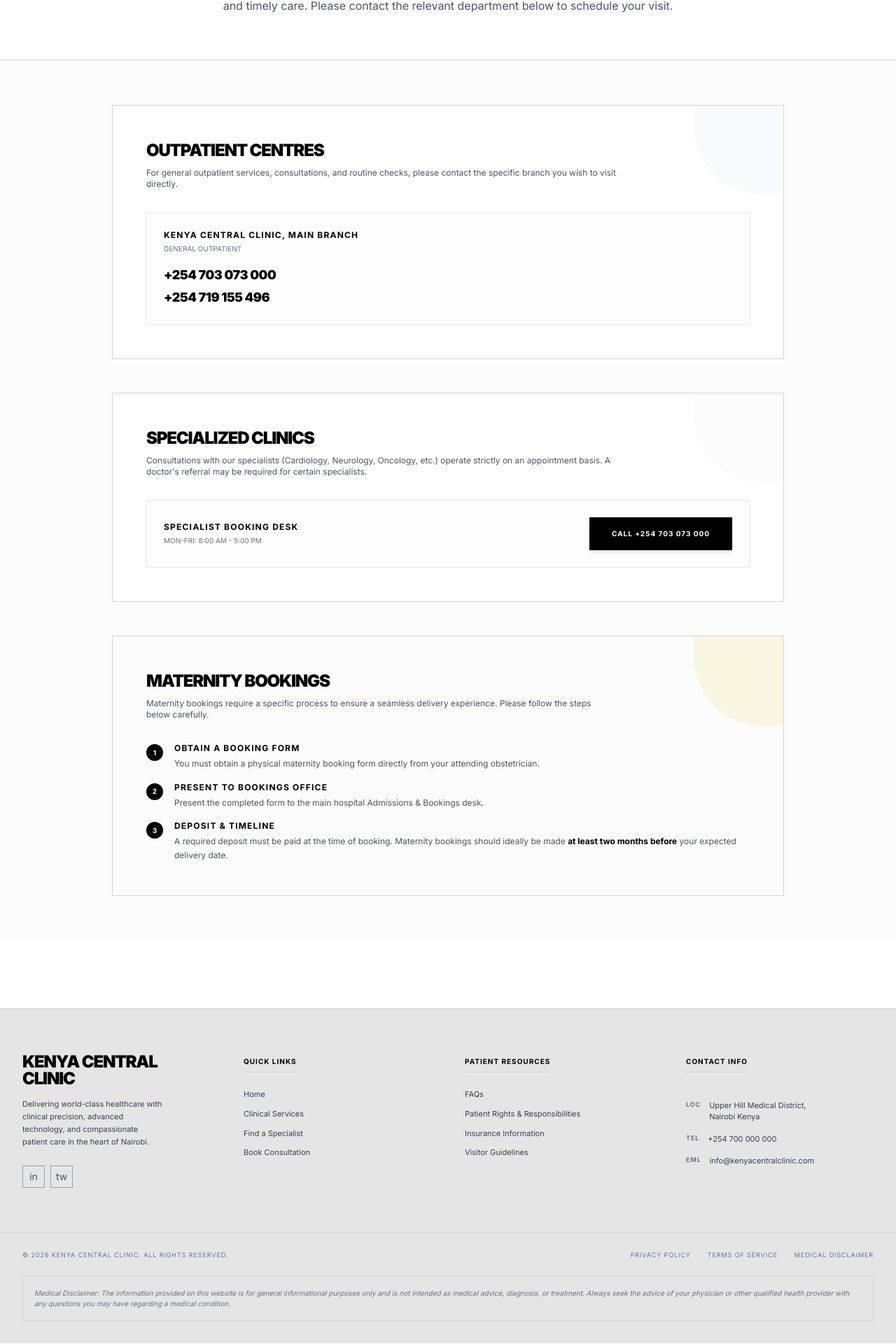
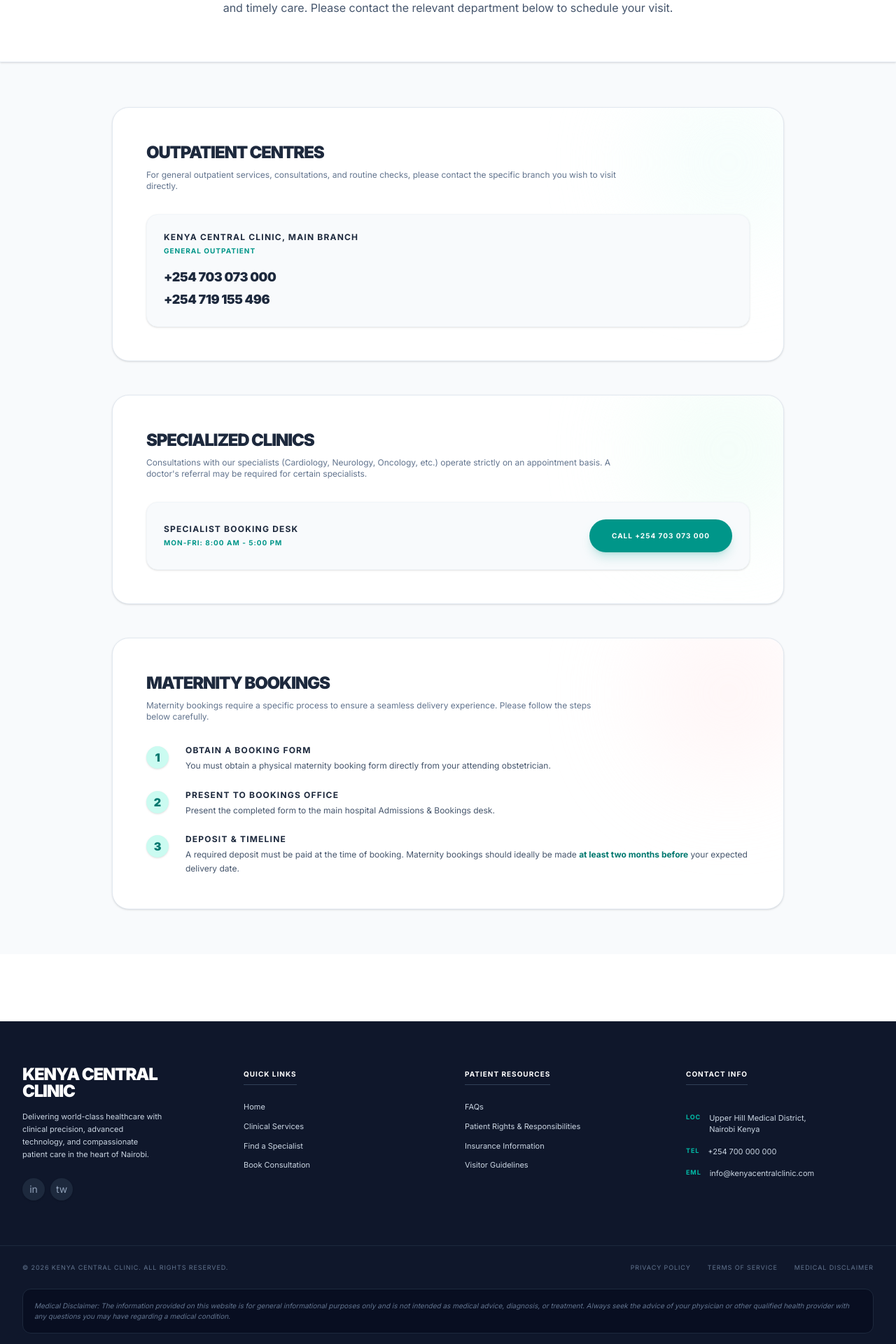
Before and after one commit to dilzde/mediroute, a Next.js app in the folder frontend/: page /book in a window 1280 px wide. Shown: the part 349-2269 px from the top of the page at 70% size. Built offline with nearby package versions, Linux system fonts and the light colour scheme.

Commit message:
Transition to soft and vibrant healthcare aesthetic

```diff
--- a/frontend/src/app/book/page.tsx
+++ b/frontend/src/app/book/page.tsx
@@ -2,13 +2,13 @@
 
 export default function BookingPage() {
   return (
-    <main className="flex-1 bg-[#fcfcfc] min-h-screen">
+    <main className="flex-1 bg-slate-50 min-h-screen">
 
       {/* Header */}
-      <div className="bg-white border-b border-gray-300 py-16 px-4 md:px-8">
+      <div className="bg-white border-b border-slate-200 py-16 px-4 md:px-8 shadow-sm">
         <div className="container mx-auto max-w-4xl text-center">
-          <h1 className="text-5xl md:text-7xl font-black tracking-tighter uppercase mb-6">Appointments</h1>
-          <p className="text-gray-600 text-sm md:text-base leading-relaxed max-w-2xl mx-auto">
+          <h1 className="text-5xl md:text-7xl font-black tracking-tighter uppercase mb-6 text-slate-800">Appointments</h1>
+          <p className="text-slate-600 text-sm md:text-base leading-relaxed max-w-2xl mx-auto">
             Kenya Central Clinic coordinates all patient appointments directly through our specialized clinics and outpatient centres to ensure you receive the most appropriate and timely care. Please contact the relevant department below to schedule your visit.
           </p>
         </div>
@@ -17,40 +17,42 @@
       <div className="container mx-auto max-w-5xl py-16 px-4 md:px-8 space-y-12">
 
         {/* Outpatient Centres */}
-        <section className="bg-white border border-gray-300 p-8 md:p-12 relative overflow-hidden">
-          <div className="absolute top-0 right-0 w-32 h-32 bg-gray-50 rounded-bl-[100px] -z-0"></div>
+        {/* Outpatient Centres */}
+        <section className="bg-white border border-slate-200 rounded-3xl shadow-sm p-8 md:p-12 relative overflow-hidden">
+          <div className="absolute top-[-50px] right-[-50px] w-64 h-64 bg-teal-50 rounded-full blur-3xl opacity-60 -z-0"></div>
           <div className="relative z-10">
-            <h2 className="text-2xl font-black tracking-tighter uppercase mb-2">Outpatient Centres</h2>
-            <p className="text-xs text-gray-600 mb-8 max-w-2xl">
+            <h2 className="text-2xl font-black tracking-tighter uppercase mb-2 text-slate-800">Outpatient Centres</h2>
+            <p className="text-xs text-slate-500 mb-8 max-w-2xl">
               For general outpatient services, consultations, and routine checks, please contact the specific branch you wish to visit directly.
             </p>
 
             <div className="grid grid-cols-1 gap-6">
-              <div className="border border-gray-200 p-6 bg-[#fdfdfd] hover:border-black transition-colors">
-                <h3 className="text-xs font-bold uppercase tracking-widest mb-1">Kenya Central Clinic, Main Branch</h3>
-                <p className="text-[10px] text-gray-500 mb-4 uppercase">General Outpatient</p>
-                <a href="tel:+254703073000" className="text-lg font-black tracking-tight text-black hover:underline block mb-1">+254 703 073 000</a>
-                <a href="tel:+254719155496" className="text-lg font-black tracking-tight text-black hover:underline">+254 719 155 496</a>
+              <div className="border border-slate-100 rounded-2xl p-6 bg-slate-50 hover:border-teal-300 transition-colors shadow-sm hover:shadow-md">
+                <h3 className="text-xs font-bold uppercase tracking-widest mb-1 text-slate-800">Kenya Central Clinic, Main Branch</h3>
+                <p className="text-[10px] text-teal-600 font-bold mb-4 uppercase tracking-widest">General Outpatient</p>
+                <a href="tel:+254703073000" className="text-lg font-black tracking-tight text-slate-800 hover:text-teal-600 transition-colors block mb-1">+254 703 073 000</a>
+                <a href="tel:+254719155496" className="text-lg font-black tracking-tight text-slate-800 hover:text-teal-600 transition-colors">+254 719 155 496</a>
               </div>
             </div>
           </div>
         </section>
 
         {/* Specialized Clinics */}
-        <section className="bg-white border border-gray-300 p-8 md:p-12 relative overflow-hidden">
-          <div className="absolute top-0 right-0 w-32 h-32 bg-[#fcfcfc] rounded-bl-[100px] -z-0"></div>
+        {/* Specialized Clinics */}
+        <section className="bg-white border border-slate-200 rounded-3xl shadow-sm p-8 md:p-12 relative overflow-hidden">
+          <div className="absolute top-[-50px] right-[-50px] w-64 h-64 bg-emerald-50 rounded-full blur-3xl opacity-60 -z-0"></div>
           <div className="relative z-10">
-            <h2 className="text-2xl font-black tracking-tighter uppercase mb-2">Specialized Clinics</h2>
-            <p className="text-xs text-gray-600 mb-8 max-w-2xl">
+            <h2 className="text-2xl font-black tracking-tighter uppercase mb-2 text-slate-800">Specialized Clinics</h2>
+            <p className="text-xs text-slate-500 mb-8 max-w-2xl">
               Consultations with our specialists (Cardiology, Neurology, Oncology, etc.) operate strictly on an appointment basis. A doctor's referral may be required for certain specialists.
             </p>
 
-            <div className="border border-gray-200 p-6 bg-[#fdfdfd] flex flex-col md:flex-row items-center justify-between gap-6 hover:border-black transition-colors">
+            <div className="border border-slate-100 rounded-2xl p-6 bg-slate-50 flex flex-col md:flex-row items-center justify-between gap-6 hover:border-teal-300 transition-colors shadow-sm hover:shadow-md">
               <div>
-                <h3 className="text-xs font-bold uppercase tracking-widest mb-1">Specialist Booking Desk</h3>
-                <p className="text-[10px] text-gray-500 uppercase">Mon-Fri: 8:00 AM - 5:00 PM</p>
+                <h3 className="text-xs font-bold uppercase tracking-widest mb-1 text-slate-800">Specialist Booking Desk</h3>
+                <p className="text-[10px] text-teal-600 font-bold uppercase tracking-widest">Mon-Fri: 8:00 AM - 5:00 PM</p>
               </div>
-              <a href="tel:+254703073000" className="bg-black text-white px-8 py-4 text-[10px] font-bold uppercase tracking-widest hover:bg-gray-800 transition-colors shadow-md text-center">
+              <a href="tel:+254703073000" className="bg-teal-600 text-white px-8 py-4 rounded-full text-[10px] font-bold uppercase tracking-widest hover:bg-teal-700 transition-colors shadow-lg shadow-teal-600/20 text-center hover:-translate-y-0.5">
                 Call +254 703 073 000
               </a>
             </div>
@@ -58,34 +60,34 @@
         </section>
 
         {/* Maternity Services */}
-        <section className="bg-[#fcfcfc] border border-gray-300 p-8 md:p-12 relative overflow-hidden">
-          <div className="absolute top-0 right-0 w-32 h-32 bg-[#eadd7b] opacity-20 rounded-bl-[100px] -z-0"></div>
+        <section className="bg-white border border-slate-200 rounded-3xl shadow-sm p-8 md:p-12 relative overflow-hidden">
+          <div className="absolute top-[-50px] right-[-50px] w-64 h-64 bg-rose-50 rounded-full blur-3xl opacity-60 -z-0"></div>
           <div className="relative z-10">
-            <h2 className="text-2xl font-black tracking-tighter uppercase mb-2">Maternity Bookings</h2>
-            <p className="text-xs text-gray-600 mb-8 max-w-2xl">
+            <h2 className="text-2xl font-black tracking-tighter uppercase mb-2 text-slate-800">Maternity Bookings</h2>
+            <p className="text-xs text-slate-500 mb-8 max-w-2xl">
               Maternity bookings require a specific process to ensure a seamless delivery experience. Please follow the steps below carefully.
             </p>
 
-            <div className="space-y-4">
-              <div className="flex gap-4 items-start">
-                <div className="w-6 h-6 bg-black text-white rounded-full flex items-center justify-center text-[10px] font-bold flex-shrink-0 mt-0.5">1</div>
+            <div className="space-y-6">
+              <div className="flex gap-6 items-start">
+                <div className="w-8 h-8 bg-teal-100 text-teal-700 rounded-full flex items-center justify-center font-black flex-shrink-0 mt-0.5 shadow-sm">1</div>
                 <div>
-                  <h3 className="text-xs font-bold uppercase tracking-widest mb-1">Obtain a Booking Form</h3>
-                  <p className="text-xs text-gray-600 leading-relaxed">You must obtain a physical maternity booking form directly from your attending obstetrician.</p>
+                  <h3 className="text-xs font-bold uppercase tracking-widest mb-1 text-slate-800">Obtain a Booking Form</h3>
+                  <p className="text-xs text-slate-600 leading-relaxed">You must obtain a physical maternity booking form directly from your attending obstetrician.</p>
                 </div>
               </div>
-              <div className="flex gap-4 items-start">
-                <div className="w-6 h-6 bg-black text-white rounded-full flex items-center justify-center text-[10px] font-bold flex-shrink-0 mt-0.5">2</div>
+              <div className="flex gap-6 items-start">
+                <div className="w-8 h-8 bg-teal-100 text-teal-700 rounded-full flex items-center justify-center font-black flex-shrink-0 mt-0.5 shadow-sm">2</div>
                 <div>
-                  <h3 className="text-xs font-bold uppercase tracking-widest mb-1">Present to Bookings Office</h3>
-                  <p className="text-xs text-gray-600 leading-relaxed">Present the completed form to the main hospital Admissions & Bookings desk.</p>
+                  <h3 className="text-xs font-bold uppercase tracking-widest mb-1 text-slate-800">Present to Bookings Office</h3>
+                  <p className="text-xs text-slate-600 leading-relaxed">Present the completed form to the main hospital Admissions & Bookings desk.</p>
                 </div>
               </div>
-              <div className="flex gap-4 items-start">
-                <div className="w-6 h-6 bg-black text-white rounded-full flex items-center justify-center text-[10px] font-bold flex-shrink-0 mt-0.5">3</div>
+              <div className="flex gap-6 items-start">
+                <div className="w-8 h-8 bg-teal-100 text-teal-700 rounded-full flex items-center justify-center font-black flex-shrink-0 mt-0.5 shadow-sm">3</div>
                 <div>
-                  <h3 className="text-xs font-bold uppercase tracking-widest mb-1">Deposit & Timeline</h3>
-                  <p className="text-xs text-gray-600 leading-relaxed">A required deposit must be paid at the time of booking. Maternity bookings should ideally be made <strong className="font-bold text-black">at least two months before</strong> your expected delivery date.</p>
+                  <h3 className="text-xs font-bold uppercase tracking-widest mb-1 text-slate-800">Deposit & Timeline</h3>
+                  <p className="text-xs text-slate-600 leading-relaxed">A required deposit must be paid at the time of booking. Maternity bookings should ideally be made <strong className="font-bold text-teal-700">at least two months before</strong> your expected delivery date.</p>
                 </div>
               </div>
             </div>
--- a/frontend/src/app/globals.css
+++ b/frontend/src/app/globals.css
@@ -13,22 +13,20 @@
 }
 
 @theme {
-  --color-background: #fcfcfc;
-  --color-foreground: #000000;
-  --color-brand-yellow: #eadd7b;
-  --color-brand-red: #eaedeb; /* Light red/pinkish background for top bar? Actually the image top bar is very light pink: #ffebeb */
+  --color-background: #ffffff;
+  --color-foreground: #0f172a;
 }
 
 @layer base {
   body {
-    background-color: #f7f7f7;
+    background-color: #f8fafc; /* slate-50 */
     color: var(--color-foreground);
     font-family: var(--font-inter);
   }
 
   h1, h2, h3, h4, h5, h6 {
-    color: #000000;
-    letter-spacing: -0.04em; /* Tighter tracking for headers */
+    color: #1e293b; /* slate-800 */
+    letter-spacing: -0.02em; /* Softer tracking */
   }
 }
 
--- a/frontend/src/app/layout.tsx
+++ b/frontend/src/app/layout.tsx
@@ -20,10 +20,10 @@
       <body className={`${inter.className} bg-[#f7f7f7] text-black`}>
 
         {/* Top Emergency Bar */}
-        <div className="bg-[#ffebeb] text-black py-1.5 text-[10px] uppercase font-bold tracking-widest px-4 md:px-8 border-b border-gray-200">
+        <div className="bg-teal-600 text-white py-2 text-[10px] uppercase font-bold tracking-widest px-4 md:px-8 shadow-sm relative z-50">
           <div className="container mx-auto flex justify-between items-center">
             <div className="flex items-center gap-2">
-              <span className="text-red-600 text-lg leading-none mt-1">*</span>
+              <span className="text-white text-lg leading-none mt-1">*</span>
               <span>24/7 ACCIDENT & EMERGENCY, +254 700 000 000</span>
             </div>
             <div className="hidden md:block">
@@ -50,7 +50,7 @@
             </nav>
 
             <div className="flex items-center gap-6 ml-8">
-              <Link href="/book" className="bg-black text-white px-8 py-3 text-[11px] font-bold uppercase transition-colors hover:bg-gray-800 leading-tight text-center">
+              <Link href="/book" className="bg-teal-600 text-white px-8 py-3 text-[11px] font-bold uppercase transition-all rounded-full shadow-lg shadow-teal-600/20 hover:bg-teal-700 hover:shadow-xl hover:-translate-y-0.5 leading-tight text-center">
                 Book<br />Appointment
               </Link>
             </div>
@@ -60,58 +60,58 @@
         {children}
 
         {/* Footer */}
-        <footer className="bg-[#e5e5e5] text-black pt-16 pb-8 mt-24 border-t border-gray-300">
+        <footer className="bg-slate-900 text-slate-300 pt-16 pb-8 mt-24">
           <div className="container mx-auto px-4 md:px-8 grid grid-cols-1 md:grid-cols-4 gap-12 text-sm">
 
             {/* Col 1 */}
             <div>
-              <h3 className="text-2xl font-black tracking-tighter uppercase mb-4 leading-none">KENYA CENTRAL<br />CLINIC</h3>
-              <p className="text-[11px] leading-relaxed text-gray-700 max-w-[200px]">
+              <h3 className="text-2xl font-black tracking-tighter uppercase mb-4 leading-none text-white">KENYA CENTRAL<br />CLINIC</h3>
+              <p className="text-[11px] leading-relaxed max-w-[200px]">
                 Delivering world-class healthcare with clinical precision, advanced technology, and compassionate patient care in the heart of Nairobi.
               </p>
               <div className="flex gap-2 mt-6">
                  {/* Social Icons Placeholder */}
-                 <div className="w-8 h-8 border border-gray-400 flex items-center justify-center text-gray-600 hover:bg-black hover:text-white transition-colors cursor-pointer">in</div>
-                 <div className="w-8 h-8 border border-gray-400 flex items-center justify-center text-gray-600 hover:bg-black hover:text-white transition-colors cursor-pointer">tw</div>
+                 <div className="w-8 h-8 rounded-full bg-slate-800 flex items-center justify-center text-slate-400 hover:bg-teal-600 hover:text-white transition-colors cursor-pointer shadow-sm">in</div>
+                 <div className="w-8 h-8 rounded-full bg-slate-800 flex items-center justify-center text-slate-400 hover:bg-teal-600 hover:text-white transition-colors cursor-pointer shadow-sm">tw</div>
               </div>
             </div>
 
             {/* Col 2 */}
             <div>
-              <h4 className="font-bold text-[10px] uppercase tracking-widest mb-6 border-b border-gray-300 pb-2 inline-block">QUICK LINKS</h4>
-              <ul className="space-y-3 text-[11px] text-gray-700">
-                <li><Link href="/" className="hover:underline hover:text-black transition-colors">Home</Link></li>
-                <li><Link href="/services" className="hover:underline hover:text-black transition-colors">Clinical Services</Link></li>
-                <li><Link href="/find-a-doctor" className="hover:underline hover:text-black transition-colors">Find a Specialist</Link></li>
-                <li><Link href="/book" className="hover:underline hover:text-black transition-colors">Book Consultation</Link></li>
+              <h4 className="font-bold text-[10px] uppercase tracking-widest mb-6 border-b border-slate-700 pb-2 inline-block text-white">QUICK LINKS</h4>
+              <ul className="space-y-3 text-[11px]">
+                <li><Link href="/" className="hover:text-teal-400 transition-colors">Home</Link></li>
+                <li><Link href="/services" className="hover:text-teal-400 transition-colors">Clinical Services</Link></li>
+                <li><Link href="/find-a-doctor" className="hover:text-teal-400 transition-colors">Find a Specialist</Link></li>
+                <li><Link href="/book" className="hover:text-teal-400 transition-colors">Book Consultation</Link></li>
               </ul>
             </div>
 
             {/* Col 3 */}
             <div>
-              <h4 className="font-bold text-[10px] uppercase tracking-widest mb-6 border-b border-gray-300 pb-2 inline-block">PATIENT RESOURCES</h4>
-              <ul className="space-y-3 text-[11px] text-gray-700">
-                <li><Link href="/faqs" className="hover:underline">FAQs</Link></li>
-                <li><Link href="/rights" className="hover:underline">Patient Rights & Responsibilities</Link></li>
-                <li><Link href="/insurance" className="hover:underline">Insurance Information</Link></li>
-                <li><Link href="/visitor" className="hover:underline">Visitor Guidelines</Link></li>
+              <h4 className="font-bold text-[10px] uppercase tracking-widest mb-6 border-b border-slate-700 pb-2 inline-block text-white">PATIENT RESOURCES</h4>
+              <ul className="space-y-3 text-[11px]">
+                <li><Link href="/faqs" className="hover:text-teal-400 transition-colors">FAQs</Link></li>
+                <li><Link href="/rights" className="hover:text-teal-400 transition-colors">Patient Rights & Responsibilities</Link></li>
+                <li><Link href="/insurance" className="hover:text-teal-400 transition-colors">Insurance Information</Link></li>
+                <li><Link href="/visitor" className="hover:text-teal-400 transition-colors">Visitor Guidelines</Link></li>
               </ul>
             </div>
 
             {/* Col 4 */}
             <div>
-              <h4 className="font-bold text-[10px] uppercase tracking-widest mb-6 border-b border-gray-300 pb-2 inline-block">CONTACT INFO</h4>
-              <ul className="space-y-4 text-[11px] text-gray-700 mt-4">
+              <h4 className="font-bold text-[10px] uppercase tracking-widest mb-6 border-b border-slate-700 pb-2 inline-block text-white">CONTACT INFO</h4>
+              <ul className="space-y-4 text-[11px] mt-4">
                 <li className="flex gap-3">
-                  <span className="text-gray-500 font-bold uppercase tracking-widest text-[9px]">LOC</span>
+                  <span className="text-teal-500 font-bold uppercase tracking-widest text-[9px]">LOC</span>
                   <span>Upper Hill Medical District,<br />Nairobi Kenya</span>
                 </li>
                 <li className="flex gap-3">
-                  <span className="text-gray-500 font-bold uppercase tracking-widest text-[9px]">TEL</span>
+                  <span className="text-teal-500 font-bold uppercase tracking-widest text-[9px]">TEL</span>
                   <span>+254 700 000 000</span>
                 </li>
                 <li className="flex gap-3">
-                  <span className="text-gray-500 font-bold uppercase tracking-widest text-[9px]">EML</span>
+                  <span className="text-teal-500 font-bold uppercase tracking-widest text-[9px]">EML</span>
                   <span>info@kenyacentralclinic.com</span>
                 </li>
               </ul>
@@ -120,17 +120,17 @@
           </div>
 
           {/* Bottom Bar */}
-          <div className="container mx-auto px-4 md:px-8 mt-16 pt-6 border-t border-gray-300 text-[9px] uppercase tracking-widest flex flex-col md:flex-row justify-between items-center text-gray-500">
+          <div className="container mx-auto px-4 md:px-8 mt-16 pt-6 border-t border-slate-800 text-[9px] uppercase tracking-widest flex flex-col md:flex-row justify-between items-center text-slate-500">
             <p>© {new Date().getFullYear()} KENYA CENTRAL CLINIC. ALL RIGHTS RESERVED.</p>
             <div className="flex gap-6 mt-4 md:mt-0">
-              <Link href="/privacy" className="hover:text-black">PRIVACY POLICY</Link>
-              <Link href="/terms" className="hover:text-black">TERMS OF SERVICE</Link>
-              <Link href="/disclaimer" className="hover:text-black">MEDICAL DISCLAIMER</Link>
+              <Link href="/privacy" className="hover:text-white transition-colors">PRIVACY POLICY</Link>
+              <Link href="/terms" className="hover:text-white transition-colors">TERMS OF SERVICE</Link>
+              <Link href="/disclaimer" className="hover:text-white transition-colors">MEDICAL DISCLAIMER</Link>
             </div>
           </div>
 
           <div className="container mx-auto px-4 md:px-8 mt-6">
-            <p className="text-[10px] text-gray-500 italic border border-gray-300 p-4">
+            <p className="text-[10px] text-slate-500 italic border border-slate-800 rounded-xl p-4 bg-slate-950/50">
               Medical Disclaimer: The information provided on this website is for general informational purposes only and is not intended as medical advice, diagnosis, or treatment. Always seek the advice of your physician or other qualified health provider with any questions you may have regarding a medical condition.
             </p>
           </div>
```
Also changed, not shown: frontend/src/app/find-a-doctor/page.tsx (+53 -53 lines), frontend/src/app/page.tsx (+76 -67 lines), frontend/src/app/services/page.tsx (+34 -34 lines).
